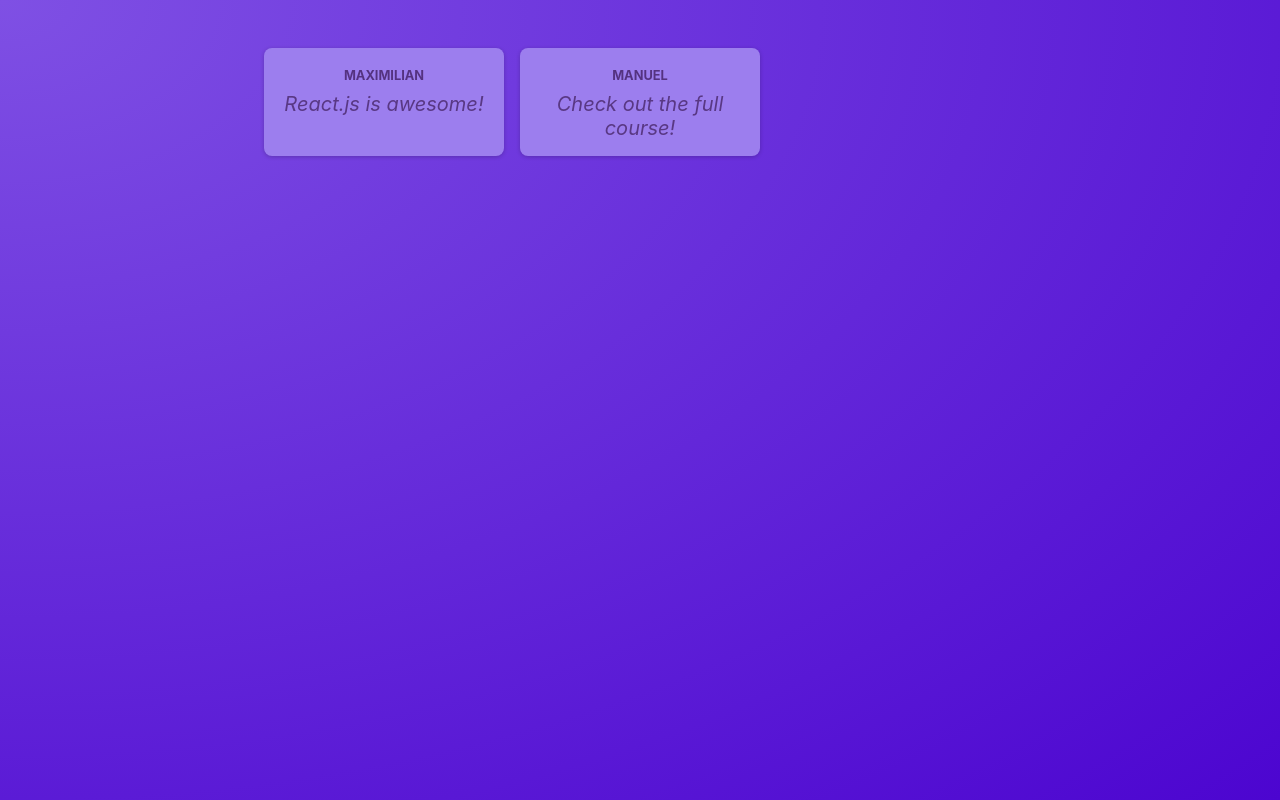
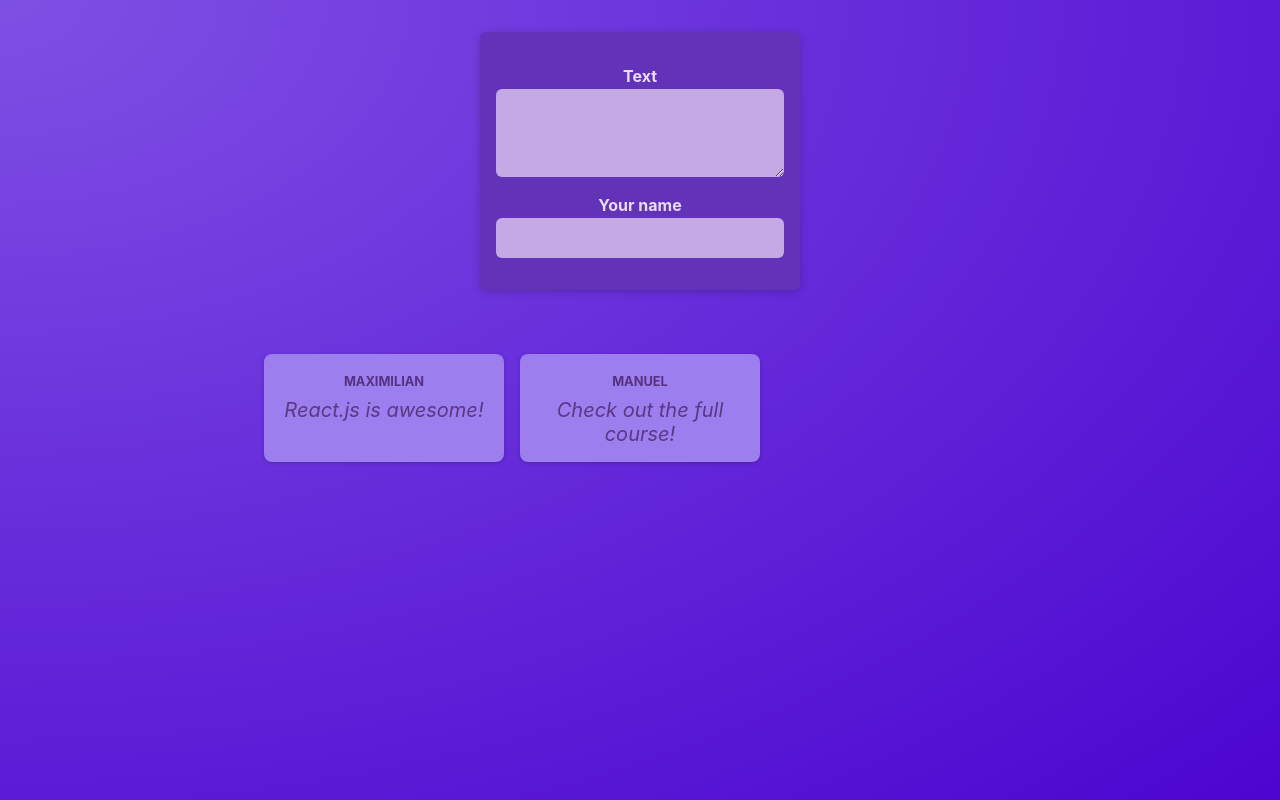
Before and after one commit to Madhurshani-Sivan/react-basics, a React (Vite) app: page / in a window 1280 px wide. Built offline with nearby package versions, Linux system fonts and the light colour scheme.

Commit message:
create and style NewPost component

```diff
--- /dev/null
+++ b/src/components/NewPost.jsx
@@ -0,0 +1,18 @@
+import classes from './NewPost.module.css';
+
+function NewPost() {
+  return (
+    <form className={classes.form}>
+      <p>
+        <label htmlFor="body">Text</label>
+        <textarea id="body" required rows={3} />
+      </p>
+      <p>
+        <label htmlFor="name">Your name</label>
+        <input type="text" id="name" required />
+      </p>
+    </form>
+  );
+}
+
+export default NewPost;
--- /dev/null
+++ b/src/components/NewPost.module.css
@@ -0,0 +1,55 @@
+.form {
+  background-color: #6233b9;
+  padding: 1rem;
+  width: 20rem;
+  margin: 2rem auto;
+  border-radius: 6px;
+  box-shadow: 0 2px 8px rgba(0, 0, 0, 0.2);
+}
+
+.form label {
+  display: block;
+  margin-bottom: 0.05rem;
+  color: #eadbfb;
+  font-weight: bold;
+}
+
+.form input,
+.form textarea {
+  display: block;
+  width: 100%;
+  font: inherit;
+  padding: 0.5rem;
+  border-radius: 6px;
+  border: none;
+  background-color: #c4a9e4;
+  color: #28262c;
+}
+
+.actions {
+  display: flex;
+  justify-content: flex-end;
+  gap: 0.5rem;
+}
+
+.actions button {
+  cursor: pointer;
+  font: inherit;
+  padding: 0.5rem 1.5rem;
+  border: none;
+  border-radius: 4px;
+  background-color: #34036c;
+  color: #e5d5f7;
+}
+
+.actions button:hover {
+  background-color: #23014a;
+}
+
+.actions button[type='button'] {
+  background-color: transparent;
+}
+
+.actions button[type='button']:hover {
+  color: #d1bee6;
+}
--- a/src/components/PostsList.jsx
+++ b/src/components/PostsList.jsx
@@ -1,12 +1,16 @@
+import NewPost from "./NewPost";
 import Post from "./Post";
 import classes from "./PostsList.module.css";
 
 function PostsList() {
   return (
-    <ul className={classes.posts}>
-      <Post author="Maximilian" body="React.js is awesome!" />
-      <Post author="Manuel" body="Check out the full course!" />
-    </ul>
+    <>
+      <NewPost />
+      <ul className={classes.posts}>
+        <Post author="Maximilian" body="React.js is awesome!" />
+        <Post author="Manuel" body="Check out the full course!" />
+      </ul>
+    </>
   );
 }
 
```
